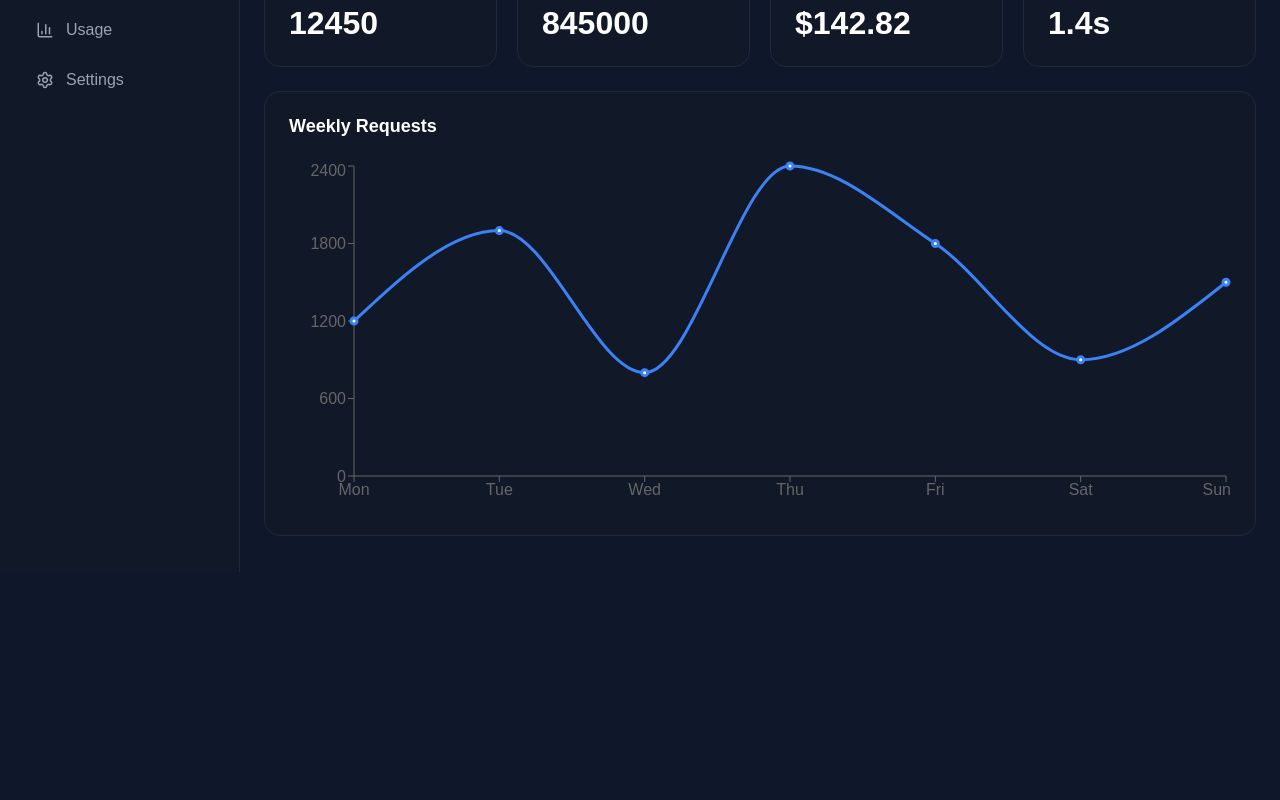
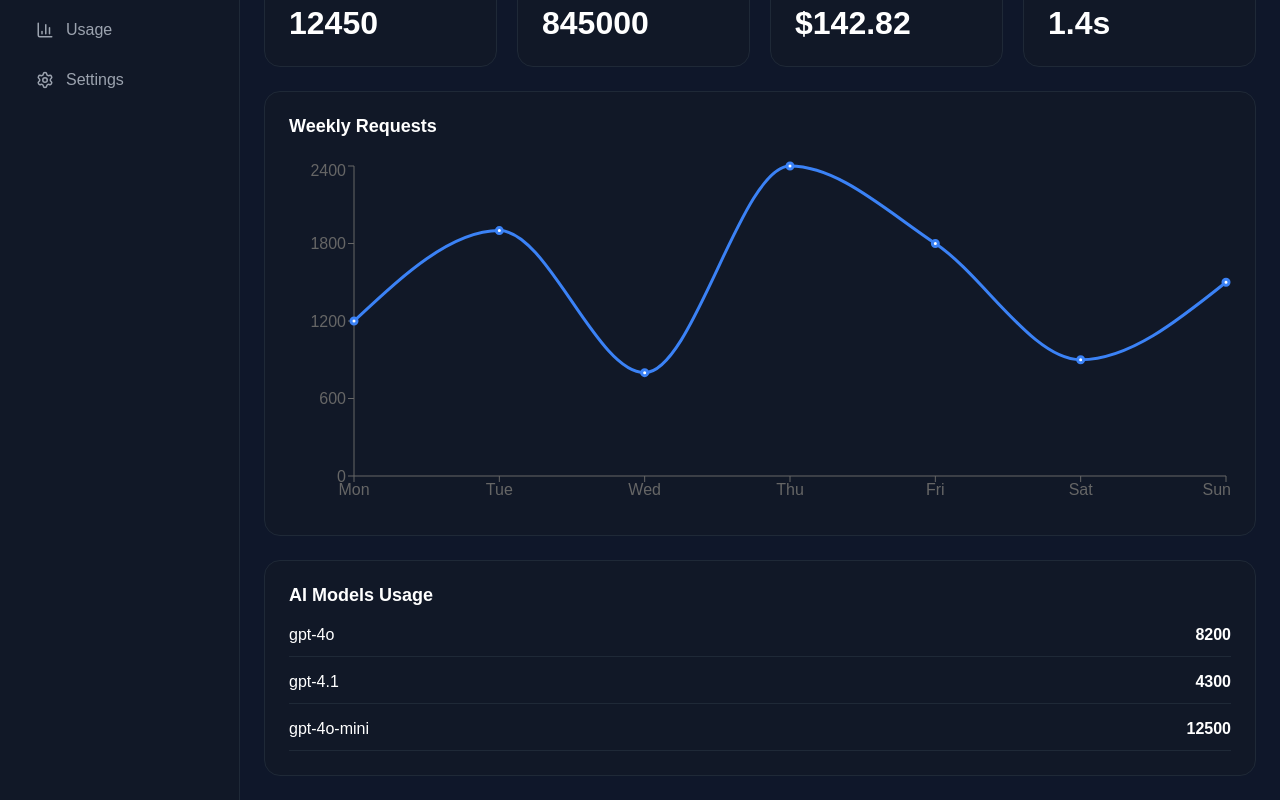
Before and after one commit to veljko-naumovic/openai-dashboard, a Next.js app: page /dashboard in a window 1280 px wide. Shown: the part 228-1028 px from the top of the page. Before the commit the page ends 800 px from the top, so only its background shows below. Built offline with nearby package versions, Linux system fonts and the light colour scheme.

Commit message:
Add server components for open ai models

```diff
--- a/src/app/dashboard/page.tsx
+++ b/src/app/dashboard/page.tsx
@@ -5,6 +5,9 @@ import DashboardStats from "@/features/dashboard/components/DashboardStats/Dashb
 import DashboardStatsFallback from "@/features/dashboard/components/DashboardStatsFallback/DashboardStatsFallback";
 
 import AnalyticsChart from "@/features/dashboard/components/AnalyticsChart/AnalyticsChart";
+
+import ModelsUsageServer from "@/features/dashboard/components/ModelsUsageServer/ModelsUsageServer";
+import ModelsUsageFallback from "@/features/dashboard/components/ModelsUsageFallback/ModelsUsageFallback";
 
 export default function DashboardPage() {
 	return (
@@ -16,6 +19,10 @@ export default function DashboardPage() {
 			</Suspense>
 
 			<AnalyticsChart />
+
+			<Suspense fallback={<ModelsUsageFallback />}>
+				<ModelsUsageServer />
+			</Suspense>
 		</div>
 	);
 }
--- /dev/null
+++ b/src/features/dashboard/api/models.api.ts
@@ -0,0 +1,23 @@
+export type ModelUsage = {
+	model: string;
+	requests: number;
+};
+
+export async function getModelsUsage(): Promise<ModelUsage[]> {
+	await new Promise((resolve) => setTimeout(resolve, 2000));
+
+	return [
+		{
+			model: "gpt-4o",
+			requests: 8200,
+		},
+		{
+			model: "gpt-4.1",
+			requests: 4300,
+		},
+		{
+			model: "gpt-4o-mini",
+			requests: 12500,
+		},
+	];
+}
--- /dev/null
+++ b/src/features/dashboard/components/ModelsUsageFallback/ModelsUsageFallback.module.scss
@@ -0,0 +1,21 @@
+.card {
+    margin-top: 24px;
+
+    background-color: #111827;
+
+    border: 1px solid #1f2937;
+
+    border-radius: 16px;
+
+    padding: 24px;
+}
+
+.list {
+    margin-top: 24px;
+
+    display: flex;
+
+    flex-direction: column;
+
+    gap: 16px;
+}
--- /dev/null
+++ b/src/features/dashboard/components/ModelsUsageFallback/ModelsUsageFallback.tsx
@@ -0,0 +1,17 @@
+import Skeleton from "@/components/ui/Skeleton/Skeleton";
+
+import styles from "./ModelsUsageFallback.module.scss";
+
+export default function ModelsUsageFallback() {
+	return (
+		<div className={styles.card}>
+			<Skeleton width="180px" height="24px" />
+
+			<div className={styles.list}>
+				{Array.from({ length: 3 }).map((_, index) => (
+					<Skeleton key={index} height="20px" />
+				))}
+			</div>
+		</div>
+	);
+}
--- /dev/null
+++ b/src/features/dashboard/components/ModelsUsageServer/ModelsUsageServer.module.scss
@@ -0,0 +1,37 @@
+.card {
+    margin-top: 24px;
+
+    background-color: #111827;
+
+    border: 1px solid #1f2937;
+
+    border-radius: 16px;
+
+    padding: 24px;
+}
+
+.title {
+    font-size: 18px;
+
+    font-weight: 600;
+
+    margin-bottom: 20px;
+}
+
+.list {
+    display: flex;
+
+    flex-direction: column;
+
+    gap: 16px;
+}
+
+.item {
+    display: flex;
+
+    justify-content: space-between;
+
+    padding-bottom: 12px;
+
+    border-bottom: 1px solid #1f2937;
+}
--- /dev/null
+++ b/src/features/dashboard/components/ModelsUsageServer/ModelsUsageServer.tsx
@@ -0,0 +1,23 @@
+import { getModelsUsage } from "../../api/models.api";
+
+import styles from "./ModelsUsageServer.module.scss";
+
+export default async function ModelsUsageServer() {
+	const models = await getModelsUsage();
+
+	return (
+		<div className={styles.card}>
+			<h2 className={styles.title}>AI Models Usage</h2>
+
+			<div className={styles.list}>
+				{models.map((model) => (
+					<div key={model.model} className={styles.item}>
+						<span>{model.model}</span>
+
+						<strong>{model.requests}</strong>
+					</div>
+				))}
+			</div>
+		</div>
+	);
+}
```
